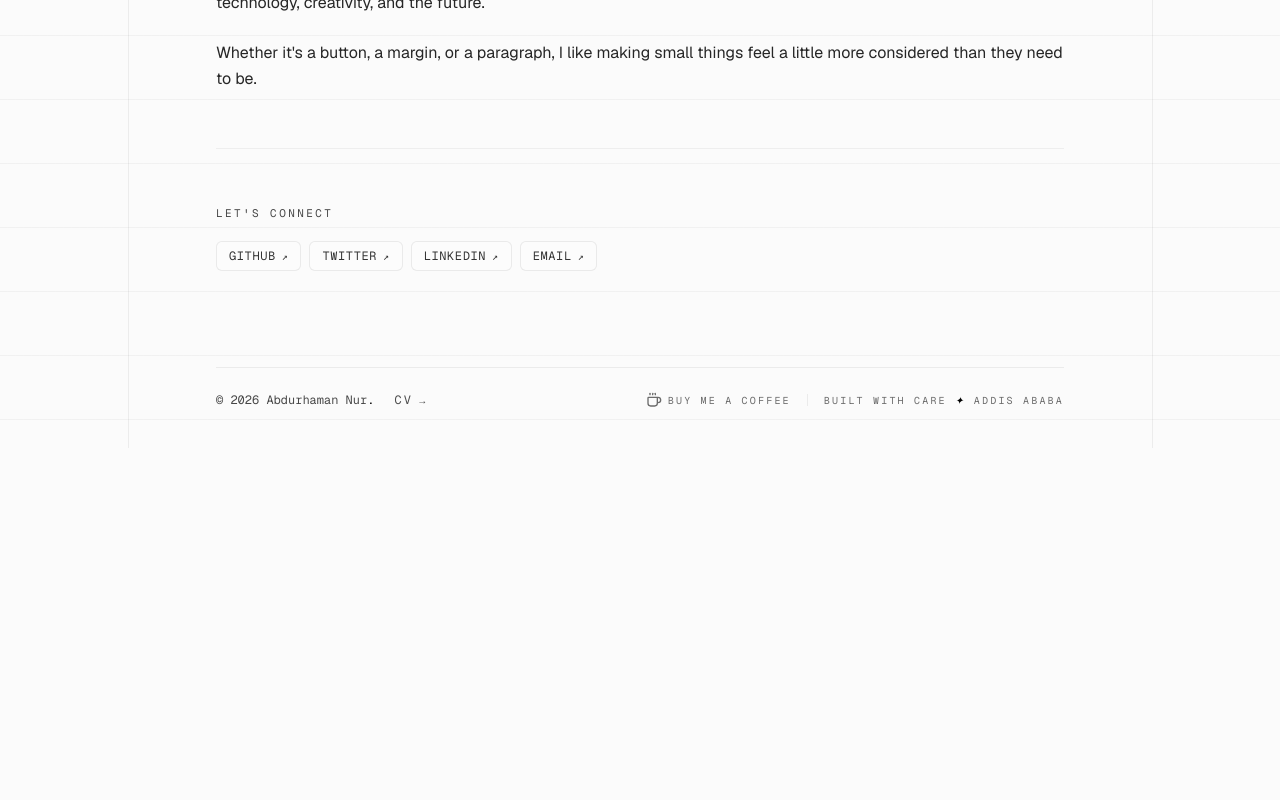
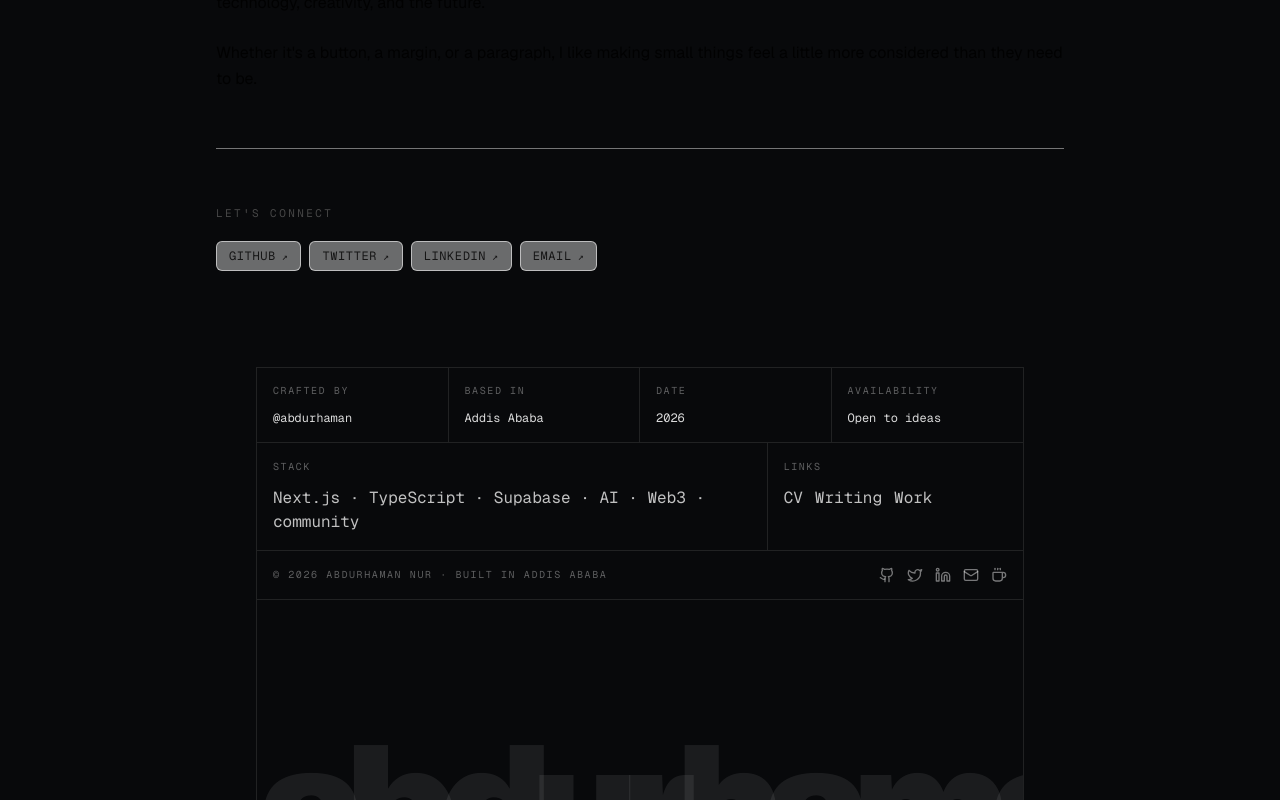
Before and after one commit to abdunur-dev/portfolio--qm, a Next.js app: page /about in a window 1280 px wide. Shown: the part 1949-2749 px from the top of the page. Before the commit the page ends 2397 px from the top, so only its background shows below. Built offline with nearby package versions, Linux system fonts and the light colour scheme.

Commit message:
feat: remove AuroraBackground and set dark theme background\n\nUpdated layout and page components to use dark background and removed unused AuroraBackground component.

```diff
--- a/app/about/page.tsx
+++ b/app/about/page.tsx
@@ -2,7 +2,6 @@ import type { Metadata } from "next"
 import Image from "next/image"
 import { SiteNav } from "@/components/site-nav"
 import { FadeUp } from "@/components/fade-up"
-import { AuroraBackground } from "@/components/aurora-background"
 import { SiteFooter } from "@/components/site-footer"
 import { socialLinks } from "@/lib/social-links"
 
@@ -14,8 +13,7 @@ export const metadata: Metadata = {
 
 export default function AboutPage() {
   return (
-    <div className="relative min-h-screen">
-      <AuroraBackground />
+    <div className="min-h-screen bg-[#08090b] text-[#f4f1eb]">
       <div className="relative z-10">
         <SiteNav />
 
--- a/app/all/page.tsx
+++ b/app/all/page.tsx
@@ -5,7 +5,6 @@ import { projectsByYear as staticByYear, type Project, type ProjectYear } from "
 import { AnimatedHeading } from "@/components/animated-heading"
 import { FadeUp } from "@/components/fade-up"
 import { FloatingSparkle } from "@/components/floating-sparkle"
-import { AuroraBackground } from "@/components/aurora-background"
 import { createClient } from "@/lib/supabase/server"
 import type { Project as DbProject } from "@/lib/types"
 
@@ -50,8 +49,7 @@ export default async function AllProjectsPage() {
       : staticByYear
 
   return (
-    <div className="relative min-h-screen">
-      <AuroraBackground />
+    <div className="min-h-screen bg-[#08090b] text-[#f4f1eb]">
       <div className="relative z-10">
         <SiteNav />
 
--- a/app/highlights/page.tsx
+++ b/app/highlights/page.tsx
@@ -1,6 +1,5 @@
 import { SiteNav } from "@/components/site-nav"
 import { SiteFooter } from "@/components/site-footer"
-import { AuroraBackground } from "@/components/aurora-background"
 import { AnimatedHeading } from "@/components/animated-heading"
 import { FadeUp } from "@/components/fade-up"
 import { FloatingSparkle } from "@/components/floating-sparkle"
@@ -116,8 +115,7 @@ export default async function HighlightsPage() {
     : "May 2026"
 
   return (
-    <div className="relative min-h-screen">
-      <AuroraBackground />
+    <div className="min-h-screen bg-[#08090b] text-[#f4f1eb]">
       <div className="relative z-10">
         <SiteNav />
         <main id="main" className="mx-auto w-full max-w-4xl px-5 pb-24 sm:px-6 sm:pb-32">
--- a/app/layout.tsx
+++ b/app/layout.tsx
@@ -39,7 +39,7 @@ export default function RootLayout({
       className={`bg-background ${geist.variable} ${geistMono.variable} ${instrumentSerif.variable}`}
     >
       <body className="font-sans antialiased">
-        <ThemeProvider attribute="class" defaultTheme="light" enableSystem disableTransitionOnChange>
+        <ThemeProvider attribute="class" defaultTheme="dark" enableSystem disableTransitionOnChange>
           {children}
         </ThemeProvider>
         {process.env.NODE_ENV === 'production' && <Analytics />}
--- a/components/site-footer.tsx
+++ b/components/site-footer.tsx
@@ -1,89 +1,62 @@
 import Link from "next/link"
-import { Coffee } from "lucide-react"
+import { Coffee, Github, Linkedin, Mail, Twitter } from "lucide-react"
+import { socialLinks } from "@/lib/social-links"
+
+const iconFor = {
+  GitHub: Github,
+  Twitter,
+  LinkedIn: Linkedin,
+  Email: Mail,
+} as const
 
 export function SiteFooter() {
   const year = new Date().getFullYear()
   return (
-    <footer className="mx-auto w-full max-w-4xl px-5 pb-10 sm:px-6">
-      <div className="border-t border-border/60 pt-6">
-        {/* Mobile: stacked layout */}
-        <div className="flex flex-col gap-5 sm:hidden">
-          <div className="flex items-center justify-between">
-            <p className="font-mono text-xs text-muted-foreground">
-              © {year} Abdurhaman Nur<span className="text-primary">.</span>
-            </p>
-            <Link
-              href="/cv"
-              className="group inline-flex items-center gap-1.5 rounded-full border border-border/60 px-3.5 py-1.5 font-mono text-[10px] uppercase tracking-[0.18em] text-foreground/70 transition-colors hover:border-primary hover:text-primary"
-            >
-              CV
-              <span className="text-[10px] transition-transform group-hover:translate-x-0.5">
-                →
-              </span>
-            </Link>
-          </div>
-          <div className="flex items-center justify-between">
-            <p className="font-mono text-[10px] uppercase tracking-[0.22em] text-muted-foreground/80">
-              built with care{" "}
-              <span className="font-serif italic text-primary">✦</span> Addis
-              Ababa
-            </p>
-            <a
-              href="https://buymeacoffee.com/abdurhamanw"
-              target="_blank"
-              rel="noreferrer"
-              aria-label="Buy me a coffee"
-              title="Buy me a coffee"
-              className="group inline-flex items-center gap-1.5 font-mono text-[10px] uppercase tracking-[0.22em] text-muted-foreground/80 transition-colors hover:text-primary"
-            >
-              <Coffee
-                className="h-4 w-4 transition-transform group-hover:-rotate-6 group-hover:scale-110"
-                aria-hidden
-              />
-              coffee
-            </a>
+    <footer className="mx-auto w-full max-w-[48rem] border-x border-white/10 bg-[#08090b] text-[#f4f1eb]">
+      <div className="grid border-t border-white/10 text-xs sm:grid-cols-4">
+        <div className="border-b border-white/10 p-4 sm:border-r sm:border-b-0">
+          <p className="font-mono text-[10px] uppercase tracking-[0.16em] text-white/35">crafted by</p>
+          <p className="mt-3 font-mono text-white/85">@abdurhaman</p>
+        </div>
+        <div className="border-b border-white/10 p-4 sm:border-r sm:border-b-0">
+          <p className="font-mono text-[10px] uppercase tracking-[0.16em] text-white/35">based in</p>
+          <p className="mt-3 font-mono text-white/85">Addis Ababa</p>
+        </div>
+        <div className="border-b border-white/10 p-4 sm:border-r sm:border-b-0">
+          <p className="font-mono text-[10px] uppercase tracking-[0.16em] text-white/35">date</p>
+          <p className="mt-3 font-mono text-white/85">{year}</p>
+        </div>
+        <div className="border-b border-white/10 p-4 sm:border-b-0">
+          <p className="font-mono text-[10px] uppercase tracking-[0.16em] text-white/35">availability</p>
+          <p className="mt-3 font-mono text-white/85">Open to ideas</p>
+        </div>
+      </div>
+      <div className="grid border-t border-white/10 sm:grid-cols-3">
+        <div className="border-b border-white/10 p-4 sm:col-span-2 sm:border-r sm:border-b-0">
+          <p className="font-mono text-[10px] uppercase tracking-[0.16em] text-white/35">stack</p>
+          <p className="mt-3 max-w-md font-mono leading-6 text-white/75">Next.js · TypeScript · Supabase · AI · Web3 · community</p>
+        </div>
+        <div className="p-4">
+          <p className="font-mono text-[10px] uppercase tracking-[0.16em] text-white/35">links</p>
+          <div className="mt-3 flex flex-wrap gap-3 font-mono text-white/75">
+            <Link href="/cv" className="underline-offset-4 hover:underline">CV</Link>
+            <Link href="/writing" className="underline-offset-4 hover:underline">Writing</Link>
+            <Link href="/all" className="underline-offset-4 hover:underline">Work</Link>
           </div>
         </div>
-
-        {/* Desktop: single row */}
-        <div className="hidden items-center justify-between sm:flex">
-          <div className="flex items-center gap-5">
-            <p className="font-mono text-xs text-muted-foreground">
-              © {year} Abdurhaman Nur<span className="text-primary">.</span>
-            </p>
-            <Link
-              href="/cv"
-              className="group inline-flex items-center gap-1 font-mono text-xs uppercase tracking-[0.18em] text-foreground/70 transition-colors hover:text-primary"
-            >
-              CV
-              <span className="text-[10px] transition-transform group-hover:translate-x-0.5">
-                →
-              </span>
-            </Link>
-          </div>
-          <div className="flex items-center gap-4">
-            <a
-              href="https://buymeacoffee.com/abdurhamanw"
-              target="_blank"
-              rel="noreferrer"
-              aria-label="Buy me a coffee"
-              title="Buy me a coffee"
-              className="group inline-flex items-center gap-1.5 font-mono text-[10px] uppercase tracking-[0.22em] text-muted-foreground/80 transition-colors hover:text-primary"
-            >
-              <Coffee
-                className="h-4 w-4 transition-transform group-hover:-rotate-6 group-hover:scale-110"
-                aria-hidden
-              />
-              buy me a coffee
-            </a>
-            <span aria-hidden className="h-3 w-px bg-border/60" />
-            <p className="font-mono text-[10px] uppercase tracking-[0.22em] text-muted-foreground/80">
-              built with care{" "}
-              <span className="font-serif italic text-primary">✦</span> Addis
-              Ababa
-            </p>
-          </div>
+      </div>
+      <div className="flex flex-col items-start justify-between gap-4 border-t border-white/10 p-4 sm:flex-row sm:items-center">
+        <p className="font-mono text-[10px] uppercase tracking-[0.16em] text-white/35">© {year} Abdurhaman Nur · built in Addis Ababa</p>
+        <div className="flex items-center gap-3">
+          {socialLinks.map((link) => {
+            const Icon = iconFor[link.label as keyof typeof iconFor]
+            return Icon ? <a key={link.label} href={link.href} target="_blank" rel="noreferrer" aria-label={link.label} className="text-white/45 transition-colors hover:text-white"><Icon className="h-4 w-4" /></a> : null
+          })}
+          <a href="https://buymeacoffee.com/abdurhamanw" target="_blank" rel="noreferrer" aria-label="Buy me a coffee" className="text-white/45 transition-colors hover:text-white"><Coffee className="h-4 w-4" /></a>
         </div>
+      </div>
+      <div className="overflow-hidden border-t border-white/10 px-0 pt-10">
+        <div className="h-40 translate-y-20 select-none whitespace-nowrap text-[8rem] font-black leading-none tracking-[-0.12em] text-white/[0.08] sm:text-[11rem]">abdurhaman</div>
       </div>
     </footer>
   )
```
Also changed, not shown: app/writing/page.tsx (+7 -13 lines).
